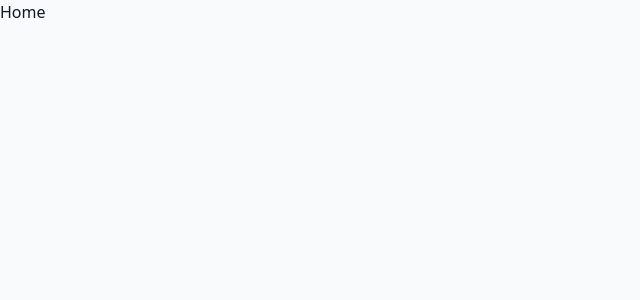
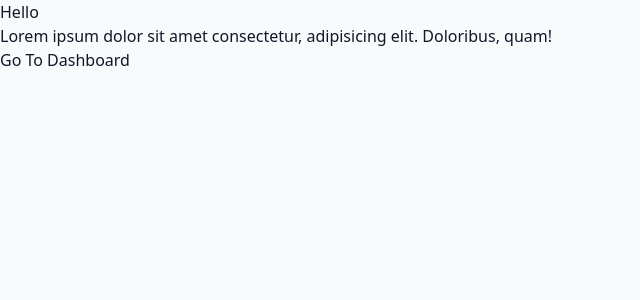
Before and after one commit to LokendraNath/NEXT.js-Learning, a Next.js app in the folder nextjs-learning-exercises/: page / in a window 1280 px wide. Shown: the top 300 px of the page, without its empty margins (0-640 px from the left). Built offline with nearby package versions, Linux system fonts and the light colour scheme.

Commit message:
exercise 2

```diff
--- /dev/null
+++ b/nextjs-learning-exercises/src/app/dashboard/page.tsx
@@ -0,0 +1,12 @@
+import Navbar from "@/components/Navbar";
+import Profile from "@/components/Profile";
+
+const Dashboard = () => {
+  return (
+    <div>
+      <Navbar />
+      <Profile />
+    </div>
+  );
+};
+export default Dashboard;
--- a/nextjs-learning-exercises/src/app/page.tsx
+++ b/nextjs-learning-exercises/src/app/page.tsx
@@ -1,4 +1,16 @@
+import Link from "next/link";
+
 const Home = () => {
-  return <div>Home</div>;
+  return (
+    <div>
+      <h1>Hello</h1>
+      <p>
+        Lorem ipsum dolor sit amet consectetur, adipisicing elit. Doloribus,
+        quam!
+      </p>
+
+      <Link href={"/dashboard"}>Go To Dashboard</Link>
+    </div>
+  );
 };
 export default Home;
--- /dev/null
+++ b/nextjs-learning-exercises/src/components/Navbar.tsx
@@ -0,0 +1,16 @@
+import Link from "next/link";
+
+const Navbar = () => {
+  return (
+    <nav className="flex justify-between">
+      <h1>Logo</h1>
+      <ul className="space-x-3">
+        <Link href="/">Home</Link>
+        <Link href="/sales">Sales</Link>
+        <Link href="/users">Users</Link>
+        <Link href={"/profile"}>Profile</Link>
+      </ul>
+    </nav>
+  );
+};
+export default Navbar;
--- /dev/null
+++ b/nextjs-learning-exercises/src/components/Profile.tsx
@@ -0,0 +1,4 @@
+const Profile = () => {
+  return <div>Profile</div>;
+};
+export default Profile;
```
